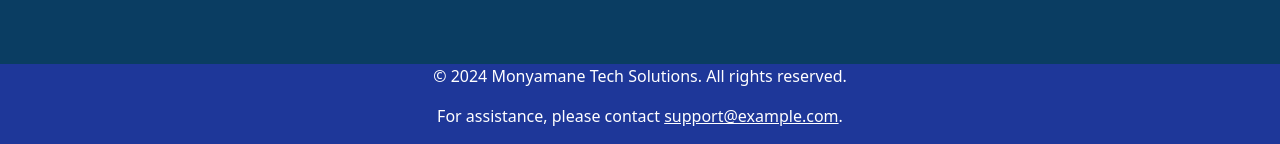
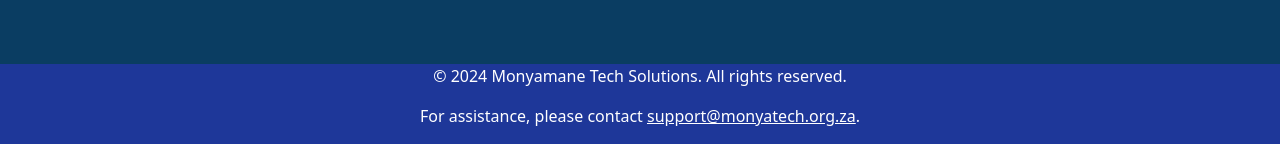
Before and after one commit to thato2-5/codespaces-workflow, a Flask app: page / in a window 1280 px wide. Shown: the part 656-800 px from the top of the page. Run offline with Flask 3, Linux system fonts and the light colour scheme.

Commit message:
Update maintenance01.html

```diff
--- a/templates/maintenance01.html
+++ b/templates/maintenance01.html
@@ -44,7 +44,7 @@
     </div>
      <footer>
         <p>&copy; 2024 Monyamane Tech Solutions. All rights reserved.</p>
-        <p>For assistance, please contact <a href="mailto:support@example.com" style="color: #ffffff;">support@example.com</a>.</p>
+        <p>For assistance, please contact <a href="mailto:support@monyatech.org.za" style="color: #ffffff;">support@monyatech.org.za</a>.</p>
     </footer>
 </body>
 </html>
```
